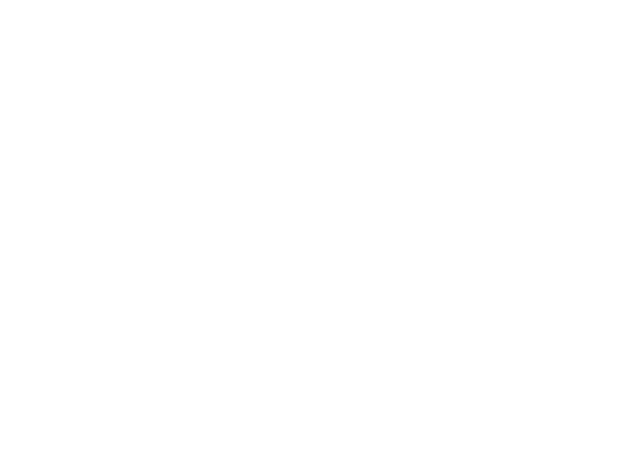
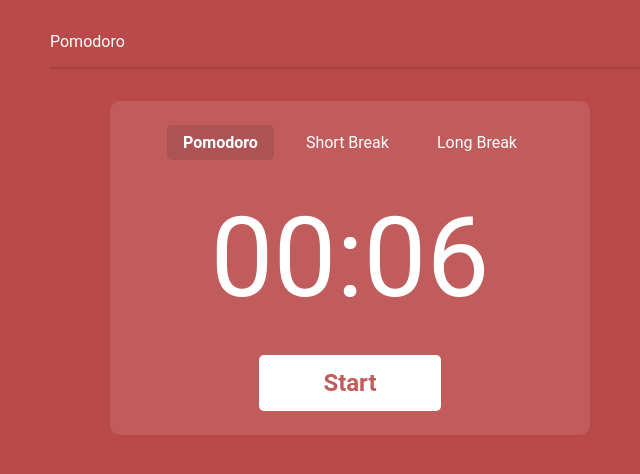
Before and after one commit to itsramin/pomodoro, a React (Create React App) app: page / in a window 1280 px wide. Shown: the top 474 px of the page, without its empty margins (290-930 px from the left). Built offline with nearby package versions, Linux system fonts and the light colour scheme.

Commit message:
timer works background color changes

```diff
--- a/package.json
+++ b/package.json
@@ -2,7 +2,7 @@
   "name": "pomodoro",
   "version": "0.1.0",
   "private": false,
-  "homepage": "https://itsramin.github.io/todo-react",
+  "homepage": "https://itsramin.github.io/pomodoro",
   "dependencies": {
     "@testing-library/jest-dom": "^5.16.5",
     "@testing-library/react": "^13.3.0",
--- a/src/App.css
+++ b/src/App.css
@@ -1,3 +1,15 @@
 .App {
-  background-color: #f3f2f1;
+  background-color: var(--color-red-1);
+  height: 100vh;
+  transition: all 1s;
 }
+.cyan {
+  background-color: var(--color-cyan-1);
+}
+.blue {
+  background-color: var(--color-blue-1);
+}
+main {
+  max-width: 600px;
+  margin: 0 auto;
+}
--- a/src/App.js
+++ b/src/App.js
@@ -1,7 +1,24 @@
+import { useState } from "react";
 import "./App.css";
+import MainHeader from "./components/header/MainHeader";
+import TimerBox from "./components/Timer/TimerBox";
+import "./components/UI/Allcolors.css";
 
 function App() {
-  return <></>;
+  const [tab, setTab] = useState(0);
+  const changeTabHandler = (num) => {
+    setTab(num);
+  };
+
+  const appClass = `${"App"} ${tab === 1 && "cyan"} ${tab === 2 && "blue"}`;
+  return (
+    <div className={appClass}>
+      <main>
+        <MainHeader />
+        <TimerBox onChangeTab={changeTabHandler} />
+      </main>
+    </div>
+  );
 }
 
 export default App;
--- /dev/null
+++ b/src/components/Timer/TimerBox.js
@@ -0,0 +1,83 @@
+import { useCallback, useEffect, useMemo, useState } from "react";
+import styles from "./TimerBox.module.css";
+
+const TimerBox = ({ onChangeTab }) => {
+  const [timer, setTimer] = useState(0.1 * 60);
+  const [running, setRunning] = useState(false);
+  const [activeTab, setActiveTab] = useState(0);
+  const [shortBreakCount, setShortBreakCount] = useState(0);
+  const tabs = useMemo(() => {
+    return [
+      { name: "Pomodoro", time: 25 },
+      { name: "Short Break", time: 5 },
+      { name: "Long Break", time: 15 },
+    ];
+  }, []);
+
+  const changeTabHandler = useCallback(
+    (tabNum) => {
+      setActiveTab(tabNum);
+      onChangeTab(tabNum);
+
+      setTimer(tabs[tabNum].time * 60);
+    },
+    [onChangeTab, tabs]
+  );
+
+  useEffect(() => {
+    let interval;
+    if (running) {
+      interval = setInterval(() => {
+        setTimer((prev) => prev - 1);
+      }, 1000);
+    } else {
+      clearInterval(interval);
+    }
+
+    if (timer === 0) {
+      clearInterval(interval);
+      setRunning(false);
+      setShortBreakCount((prev) => prev + 1);
+
+      if (shortBreakCount !== 3) {
+        changeTabHandler(1);
+      } else {
+        changeTabHandler(2);
+        setShortBreakCount(0);
+      }
+    }
+    return () => clearInterval(interval);
+  }, [running, timer, shortBreakCount, changeTabHandler]);
+
+  const startHandler = () => {
+    setRunning((prev) => !prev);
+  };
+
+  const timerNum = new Date(timer * 1000).toISOString().slice(14, 19);
+
+  return (
+    <div className={styles.timerBox}>
+      <div className={styles.timerTabs}>
+        {tabs.map((tab, i) => {
+          return (
+            <div
+              className={`${styles.tab} ${
+                activeTab === i && styles["tab--active"]
+              }`}
+              onClick={changeTabHandler.bind(null, i)}
+              key={tab.name}
+            >
+              {tab.name}
+            </div>
+          );
+        })}
+      </div>
+      <div className={styles.timer}>{timerNum}</div>
+      <div className={styles.timerBtn} onClick={startHandler}>
+        {running ? "Stop" : "Start"}
+      </div>
+    </div>
+  );
+};
+
+export default TimerBox;
--- /dev/null
+++ b/src/components/Timer/TimerBox.module.css
@@ -0,0 +1,41 @@
+.timerBox {
+  padding: 1.5rem;
+  width: 80%;
+  margin: 0 auto;
+  border-radius: 10px;
+  background-color: rgba(255, 255, 255, 0.1);
+  display: flex;
+  flex-direction: column;
+  align-items: center;
+  color: var(--color-text-1);
+  gap: 2rem;
+}
+.timer {
+  font-size: 7rem;
+}
+.timerBtn {
+  background-color: var(--color-white);
+  mix-blend-mode: screen;
+  color: black;
+  padding: 1rem 4rem;
+  border-radius: 5px;
+  font-weight: bold;
+  font-size: 1.5rem;
+  line-height: 1;
+}
+
+.timerTabs {
+  display: flex;
+  align-items: center;
+  gap: 1rem;
+}
+.tab {
+  user-select: none;
+  padding: 8px 16px;
+  text-align: center;
+}
+.tab--active {
+  font-weight: bold;
+  background-color: var(--color-grey-1);
+  border-radius: 5px;
+}
--- /dev/null
+++ b/src/components/UI/Allcolors.css
@@ -0,0 +1,8 @@
+:root {
+  --color-blue-1: #397097;
+  --color-red-1: #ba4949;
+  --color-cyan-1: #38858a;
+  --color-text-1: #fff;
+  --color-white: #fff;
+  --color-grey-1: rgba(0, 0, 0, 0.1);
+}
--- /dev/null
+++ b/src/components/header/MainHeader.js
@@ -0,0 +1,7 @@
+import styles from "./MainHeader.module.css";
+
+const MainHeader = () => {
+  return <header className={styles.header}>Pomodoro</header>;
+};
+
+export default MainHeader;
--- /dev/null
+++ b/src/components/header/MainHeader.module.css
@@ -0,0 +1,7 @@
+.header {
+  padding-top: 2rem;
+  padding-bottom: 1rem;
+  border-bottom: 2px solid rgba(0, 0, 0, 0.1);
+  color: var(--color-text-1);
+  margin-bottom: 2rem;
+}
--- a/src/index.css
+++ b/src/index.css
@@ -1,8 +1,7 @@
 body {
   margin: 0;
-  font-family: -apple-system, BlinkMacSystemFont, "Segoe UI", "Roboto", "Oxygen",
-    "Ubuntu", "Cantarell", "Fira Sans", "Droid Sans", "Helvetica Neue",
-    sans-serif;
+  font-family: "Roboto", "Oxygen", "Ubuntu", "Cantarell", "Fira Sans",
+    "Droid Sans", "Helvetica Neue", sans-serif;
   -webkit-font-smoothing: antialiased;
   -moz-osx-font-smoothing: grayscale;
   box-sizing: border-box;
```
